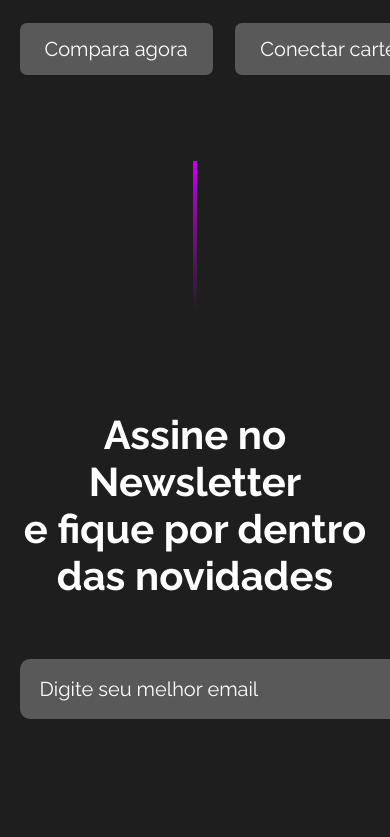
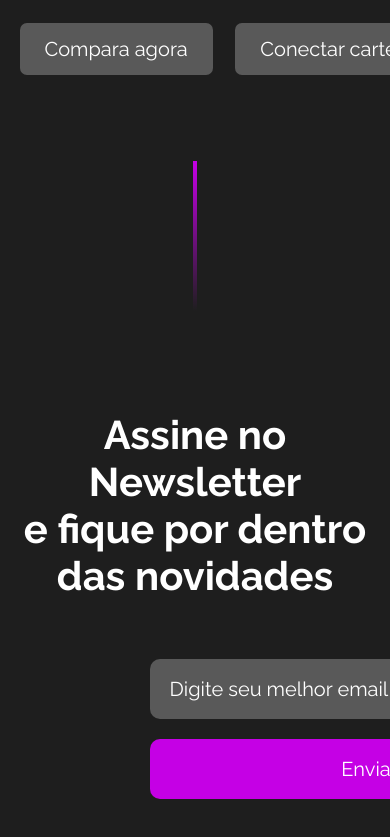
Before and after one commit to MatheusCoffers/NFT-Black, a plain HTML site: page index.html in a window 390 px wide. Shown: the part 6767-7604 px from the top of the page. Drawn offline with Linux system fonts and the light colour scheme.

Commit message:
altera erro em imagem etereum.png e resolve erros de responsividade no projeto

```diff
--- a/assets/css/style.css
+++ b/assets/css/style.css
@@ -536,3 +536,24 @@ div.info_artista{
     border-top-right-radius: 10px;
     border-bottom-right-radius: 10px;
 }
+
+@media(max-width: 792px){
+
+    .section5_form{
+        flex-direction: column;
+    }
+
+    .section5_form input[type="email"]{
+        width: 400px;
+        border-radius: 10px;
+        margin: 0 auto;
+        margin-bottom: 20px;
+    }
+
+    .section5_form input[type="button"]{
+        width: 440px;
+        border-radius: 10px;
+        margin: 0 auto;
+        height: 60px;
+    }
+}
```
Also changed, not shown: assets/images/ethereum.png.
